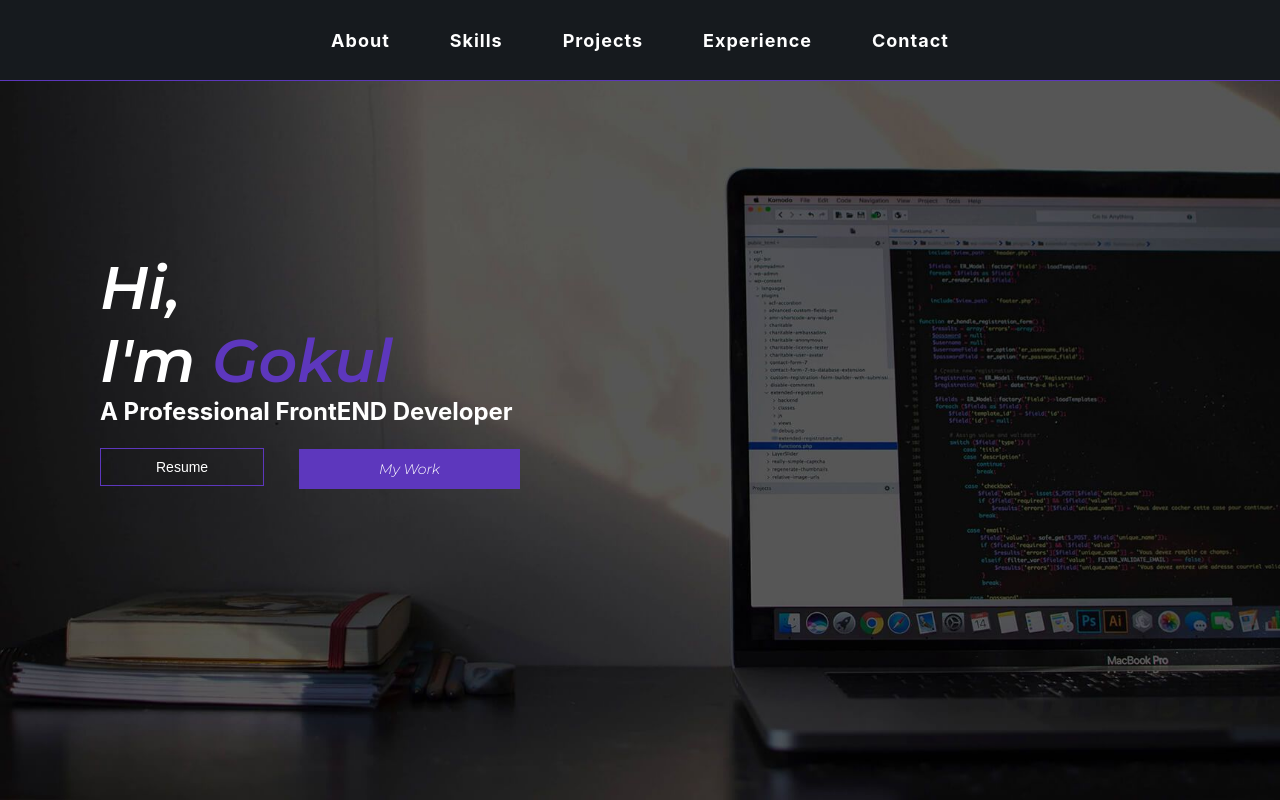
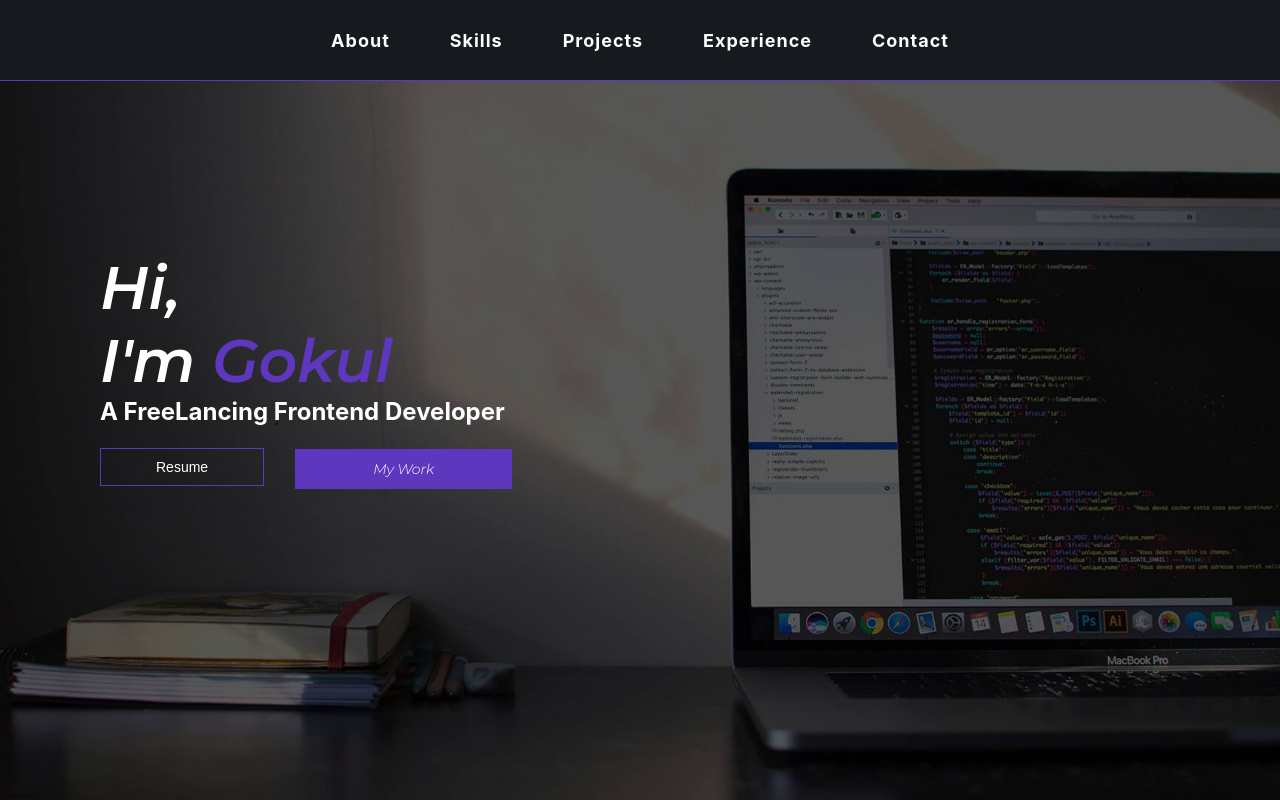
Before and after one commit to Gokul-MDA/portfolio, a React (Create React App) app: page / in a window 1280 px wide. Shown: the top 800 px of the page. Built offline with nearby package versions, Linux system fonts and the light colour scheme.

Commit message:
Update TopContent.js

```diff
--- a/src/components/TopContent.js
+++ b/src/components/TopContent.js
@@ -106,7 +106,7 @@ const TopContent = () => {
             <TopContentContainer>
                 <h1>Hi,</h1>
                 <h1>I'm <span>Gokul</span></h1>
-                <h2>A Professional FrontEND Developer</h2>
+                <h2>A FreeLancing Frontend Developer</h2>
                 <ButtonGrp>
                 <a href="www.google.com">
                     <DownloadBtn>Resume</DownloadBtn>
```
